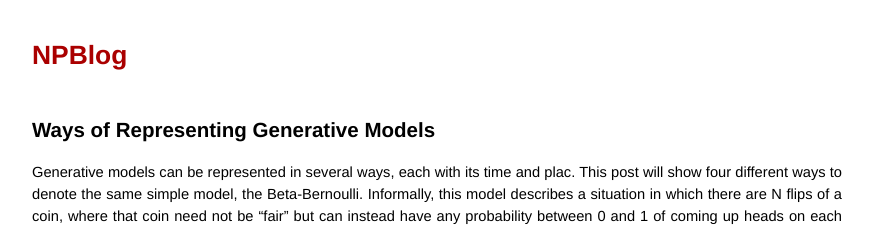
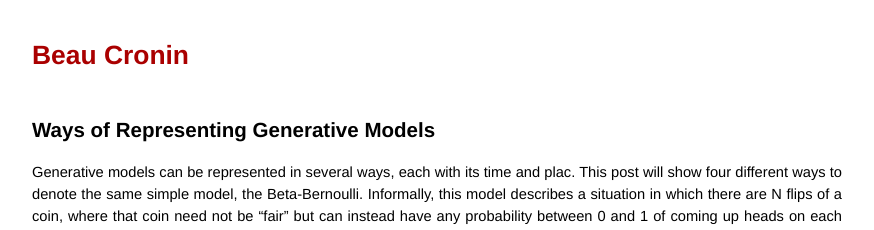
Before and after one commit to beaucronin/beaucronin.github.com, a Jekyll site: the page built from _posts/2011-10-08-ways-of-representing-models.markdown, in a window 1280 px wide. Shown: the top 230 px of the page, without its empty margins (203-1077 px from the left). Built offline with Jekyll 4.4.1, drawn with Linux system fonts in a browser that asks for light colours; comment, search, counter and statistics services are not loaded.

Commit message:
Update default.html

```diff
--- a/_layouts/default.html
+++ b/_layouts/default.html
@@ -26,7 +26,7 @@
 <body>
 <div class="site">
   <div class="title">
-    <a href="/">NPBlog</a>
+    <a href="/">Beau Cronin</a>
   </div>
 
   {{ content }}
```
